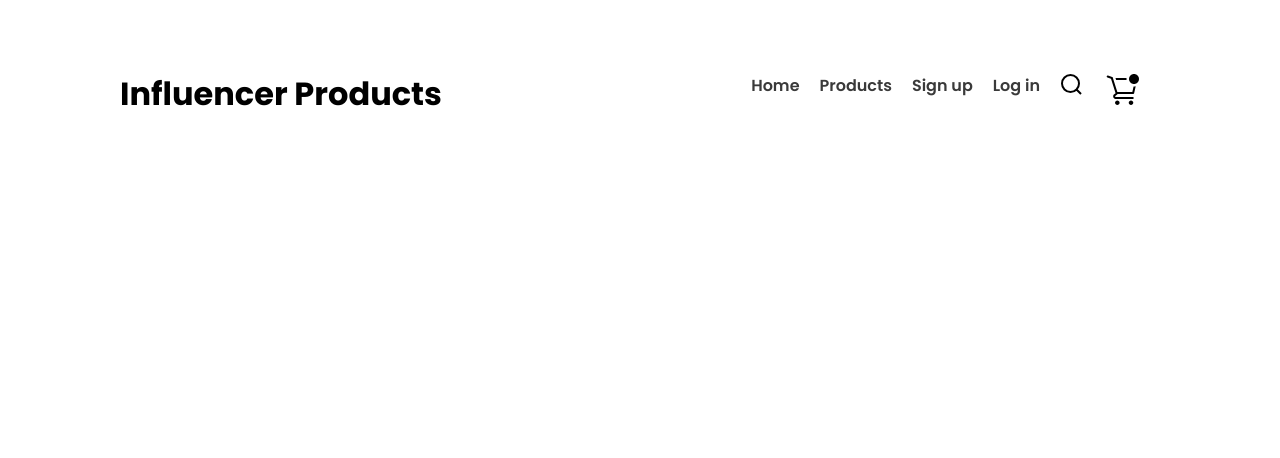
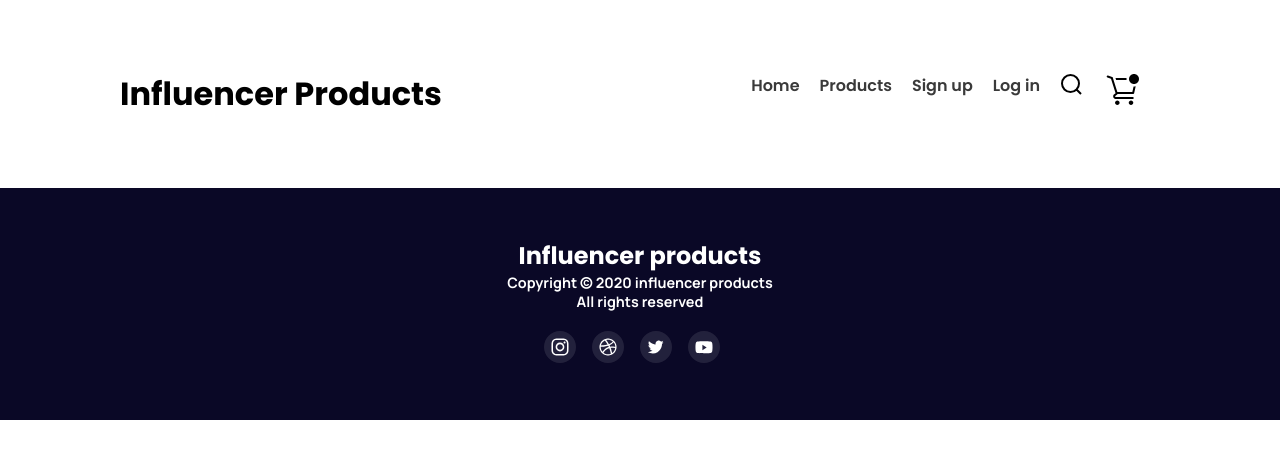
Before and after one commit to JoyTarafder/Influencer-Gear, a plain HTML site: page index.html in a window 1280 px wide. Drawn offline with Linux system fonts and the light colour scheme.

Commit message:
Add main and footer sections ,import new font , and add YouTube and Twitter logos

```diff
--- a/index.html
+++ b/index.html
@@ -26,5 +26,26 @@
             </div>
         </div>
     </header>
+
+    <!-- main section start -->
+    <main>
+
+    </main>
+    <!-- main section end -->
+    <!-- footer section start -->
+    <footer>
+        <div class="footer-container">
+            <h3>Influencer products</h3>
+            <p>Copyright © 2020  influencer products</p>
+            <p>All rights reserved</p>
+            <ul>
+                <li><img src="/logos/Instagram.svg" alt=""></li>
+                <li><img src="/logos/Dribbble.svg" alt=""></li>
+                <li><img src="/logos/Twitter.svg" alt=""></li>
+                <li><img src="/logos/Youtube.svg" alt=""></li>
+            </ul>
+        </div>
+    </footer>
+    <!-- footer section end -->
 </body>
 </html>
--- a/style/influencer-gear.css
+++ b/style/influencer-gear.css
@@ -1,5 +1,7 @@
 
 @import url('https://fonts.googleapis.com/css2?family=Poppins:ital,wght@0,100;0,200;0,300;0,400;0,500;0,600;0,700;0,800;0,900;1,100;1,200;1,300;1,400;1,500;1,600;1,700;1,800;1,900&display=swap');
+
+@import url('https://fonts.googleapis.com/css2?family=Manrope:wght@200..800&display=swap');
 
 *{
     margin: 0;
@@ -20,7 +22,7 @@
     font-weight: 700;
     color: #3A3A3A;
 }
-.menu > ul{
+.menu > ul {
     display: flex;
 }
 
@@ -37,3 +39,31 @@
 }
 
 /* main section style */
+
+
+
+.footer-container{
+    background-color: #0A0826;
+    color: #fff;
+    padding: 50px 120px;
+    text-align: center;
+}
+.footer-container > h3{
+    font-size: 1.5rem;
+    font-weight: 700;
+}
+.footer-container > p{
+    font-size: 0.9rem;
+    font-weight: 700;
+    font-family: Manrope;
+}
+.footer-container > ul > li{
+    list-style: none;
+    padding-right: 16px;
+}
+.footer-container > ul{
+    display: flex;
+    justify-content: center;
+    margin-top: 20px;
+
+}
```
Also changed, not shown: logos/Dribbble.svg (added), logos/Instagram.svg (added), logos/Twitter.svg (added), logos/Youtube.svg (added).
